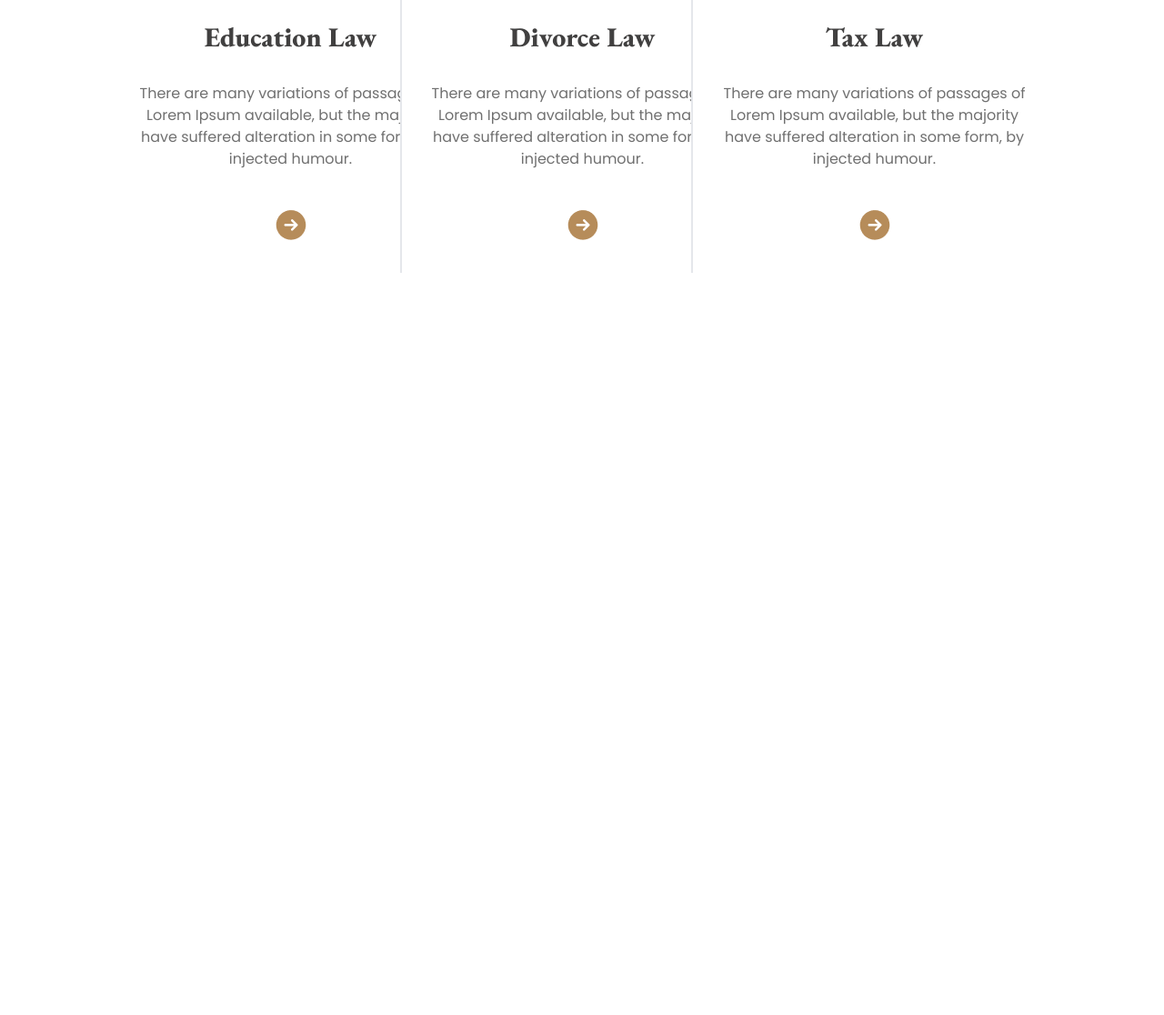
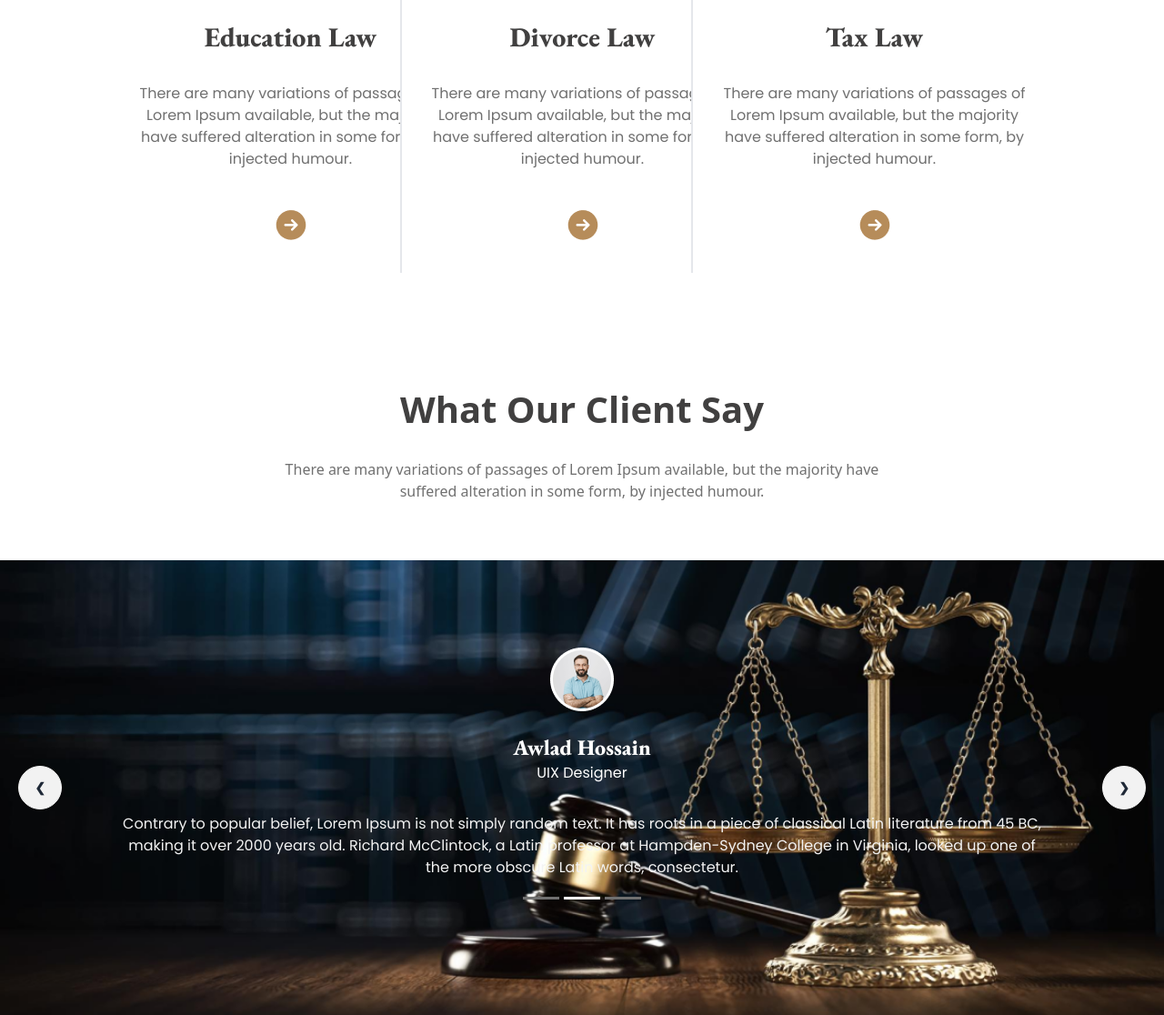
Before and after one commit to depressedKarimul/legal-solution-web, a plain HTML site: page index.html in a window 1280 px wide. Shown: the part 1528-2644 px from the top of the page at 91% size. Before the commit the page ends 1828 px from the top, so only its background shows below. Drawn offline with nearby package versions, Linux system fonts and the light colour scheme.

Commit message:
What Our Client Say section added

```diff
--- a/index.html
+++ b/index.html
@@ -227,9 +227,9 @@
 
 
 
-     <!-- Card section -->
+     <!-- The Legal Practice Area section -->
 
-    <section class="">
+    <section class=" mb-10 lg:mb-[120px]">
       <div class="grid grid-cols-1 md:grid-cols-2 lg:grid-cols-3 mx-10 gap-0">
 
         <div>
@@ -374,6 +374,72 @@
     </section>
 
 
+    <!-- What Our Client Say -->
+
+    <section>
+      <div>
+        <h2 class="text-center font-extrabold text-[40px] text-main-title-color mb-6">What Our Client Say</h2>
+
+        <p class="text-main-text-color text-base font-normal text-center mt-6 mb-16">
+          There are many variations of passages of Lorem Ipsum available, but the majority have <br> suffered alteration in some form, by injected humour.
+        </p>
+      </div>
+
+      <!-- slide -->
+
+      <div>
+        <div class="carousel w-full">
+          <div  id="slide1" class="carousel-item relative w-full">
+
+            <div class="relative bg-black w-full h-[500px] bg-cover bg-center bg-no-repeat" style="background-image: url('images/banner.png');">
+              <!-- Overlay div for the second background image -->
+
+              <!-- Content goes here -->
+              <div class="text-center pt-14 lg:pt-[96px]">
+                 <div class="flex justify-center">
+                  <img src="images/Ellipse 1.png" alt="">
+                 </div>
+                 <h4 class="font-EB-Garamond font-extrabold text-2xl text-white mt-6">Awlad Hossain</h4>
+              <p class="font-Poppins font-normal text-base text-white">
+                UIX Designer
+              </p>
+
+              <p class="font-Poppins font-normal text-base text-[#F3F3F3] lg:px-32 mt-8">
+                Contrary to popular belief, Lorem Ipsum is not simply random text. It has roots in a piece of classical Latin literature from 45 BC, making it over 2000 years old. Richard McClintock, a Latin professor at Hampden-Sydney College in Virginia, looked up one of the more obscure Latin words, consectetur.
+              </p>
+
+              <div class="mt-5 flex justify-center items-center">
+                <img src="images/Group 21.png" alt="">
+              </div>
+                </div>
+          </div>
+
+
+            <div class="absolute left-5 right-5 top-1/2 flex -translate-y-1/2 transform justify-between">
+              <a href="#slide4" class="btn btn-circle">❮</a>
+              <a href="#slide2" class="btn btn-circle">❯</a>
+            </div>
+          </div>
+
+          </div>
+        </div>
+
+
+      </div>
+
+
+
+
+
+
+
+
+    </section>
+
+
+
+
+
   </main>
 
 
```
Also changed, not shown: images/Ellipse 1.png (added), images/Group 21.png (added).
